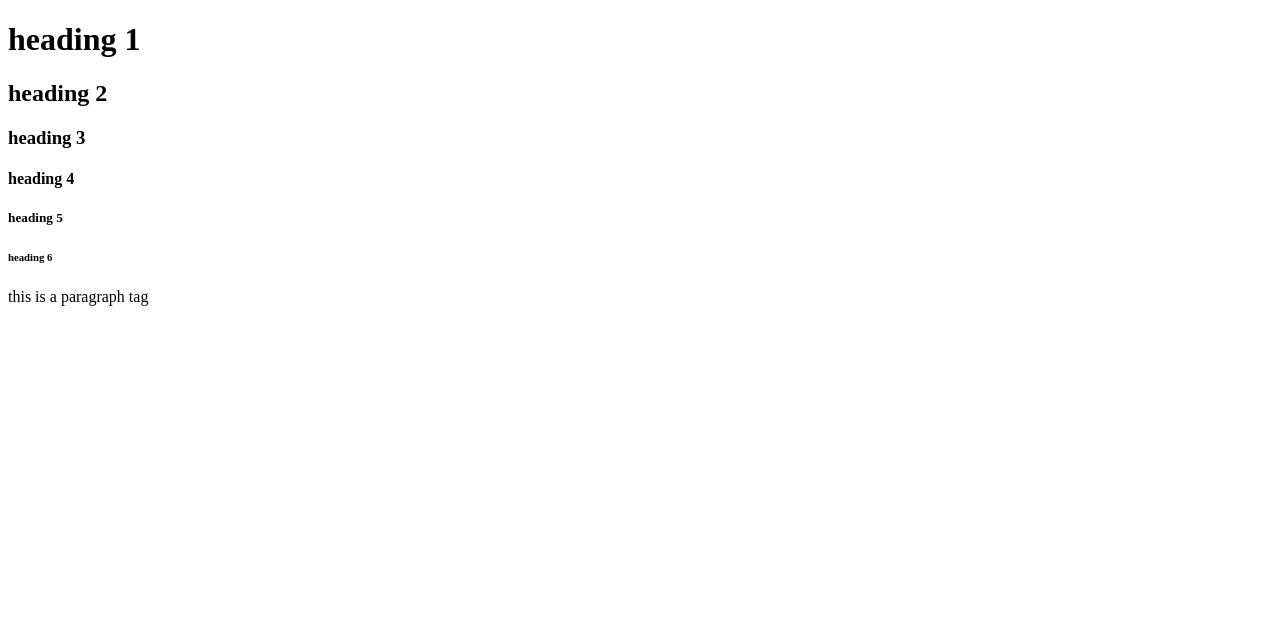
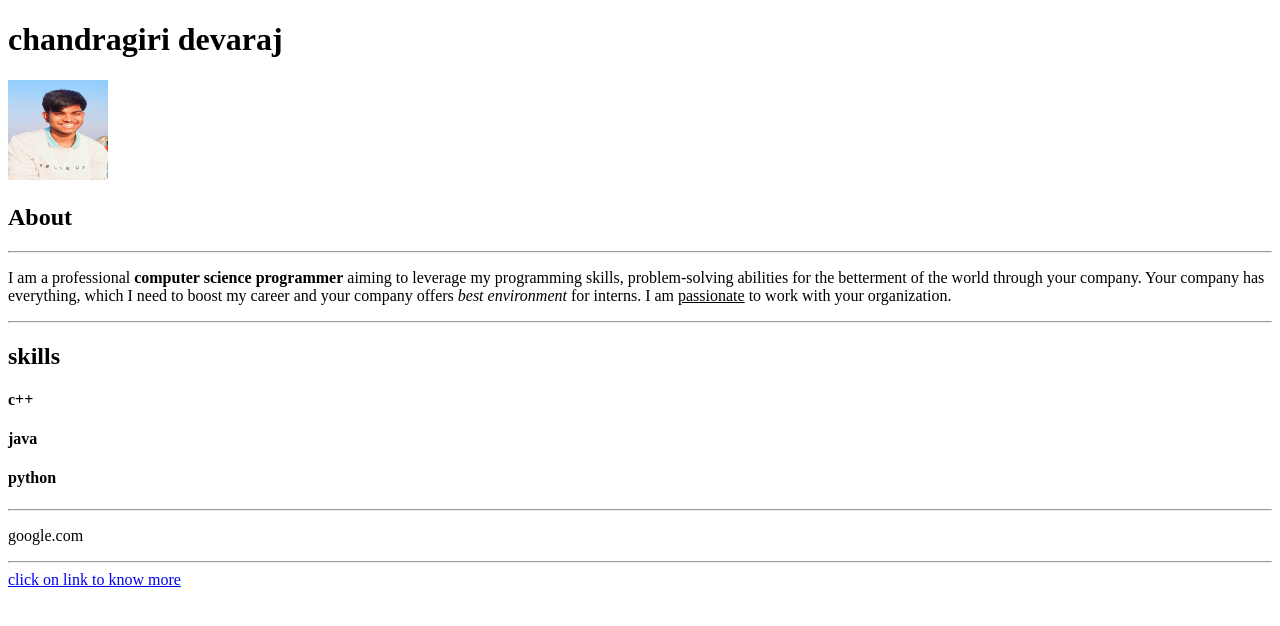
Before and after one commit to Dev4280/mern, a plain HTML site: page index.html in a window 1280 px wide. Drawn offline with Linux system fonts and the light colour scheme.

Commit message:
image changed

```diff
--- a/index.html
+++ b/index.html
@@ -3,19 +3,23 @@
 <head>
     <meta charset="UTF-8">
     <meta name="viewport" content="width=device-width, initial-scale=1.0">
-    <title>Document</title>
+    <title>Portfolio</title>
 </head>
 <body>
-    <!--heading tag-->
-    <h1>heading 1</h1>
-    <h2>heading 2</h2>
-    <h3>heading 3</h3>
-    <h4>heading 4</h4>
-    <h5>heading 5</h5>
-    <h6>heading 6</h6>
-    <!-- heading tag closed -->
-
-    <!-- pragraph tag start-->
-     <p>this is a paragraph tag</p>
-</body>
+    <h1><b>chandragiri devaraj</b></h1>
+    <img src="20230108_163556.jpg" style="width: 100px;height: 100px;" alt=" image">
+     <h2>About</h2>
+     <hr>
+     <p>I am a professional <b>computer science programmer</b> aiming to leverage my programming skills, problem-solving abilities for the betterment of the world through your company. Your company has everything, which I need to boost my career and your company offers <i>best environment</i> for interns. I am <u>passionate</u>  to work with your organization.</p>
+      <hr>
+      <h2>skills</h2>
+      <h4>c++</h4>
+      <h4>java</h4>
+      <h4>python</h4>
+      <hr>
+     <p>google.com</p>
+     <hr>
+ <a href="https://www.google.com/" target="_blank">click on link to know more</a>
+ <br>
+    </body>
 </html>
```
Also changed, not shown: 20230108_163556.jpg (added).
